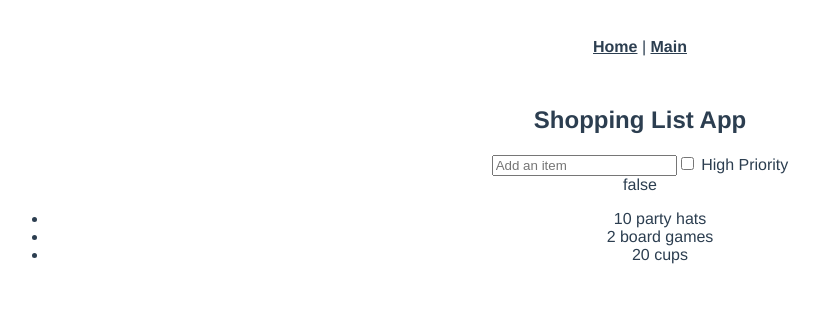
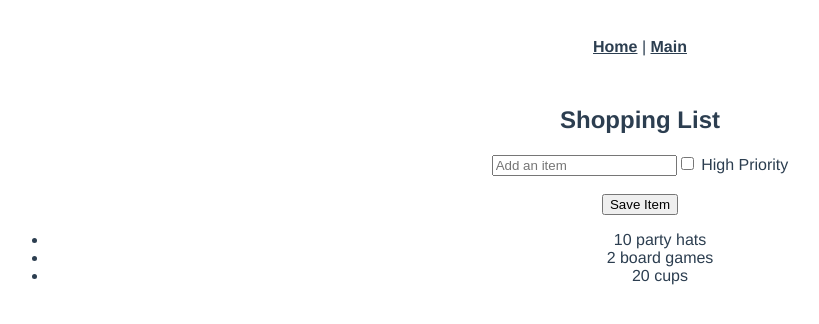
Before and after one commit to tbrowntech/Budgister, a Vue app in the folder budgister-app/: page /shoppingList in a window 1280 px wide. Shown: the top 324 px of the page, without its empty margins (0-819 px from the left). Built offline with nearby package versions, Linux system fonts and the light colour scheme.

Commit message:
First commit of the morning, adding some user input ability to shopping list

```diff
--- a/budgister-app/src/components/ShoppingListPage.vue
+++ b/budgister-app/src/components/ShoppingListPage.vue
@@ -1,12 +1,21 @@
 <template>
   <section>
     <h1>{{ header || "Welcome" }}</h1>
-    <input v-model="newItem" type="text" placeholder="Add an item" />
-    <label>
-      <input type="checkbox" v-model="newItemHighPriority" /> High Priority
-    </label>
+    <div class="add-item-form">
+      <input
+        @keyup.enter="saveItem"
+        type="text"
+        v-model="newItem"
+        placeholder="Add an item"
+      />
+      <label>
+        <input type="checkbox" v-model="newItemHighPriority" />
+        High Priority
+      </label>
+    </div>
     <br />
-    {{ newItem }} {{ newItemHighPriority }}
+    <button @click="saveItem" class="btn btn-primary">Save Item</button>
+    <br />
     <ul>
       <li v-for="item in items" :key="item.id">{{ item.label }}</li>
     </ul>
@@ -15,7 +24,7 @@
 <script>
 export default {
   data: () => ({
-    header: "Shopping List App",
+    header: "Shopping List",
     newItem: "",
     newItemHighPriority: false,
     items: [
@@ -24,5 +33,11 @@ export default {
       { id: 3, label: "20 cups" },
     ],
   }),
+  methods: {
+    saveItem() {
+      this.items.push({ id: this.items.length + 1, label: this.newItem });
+      this.newItem = "";
+    },
+  },
 };
 </script>
```
